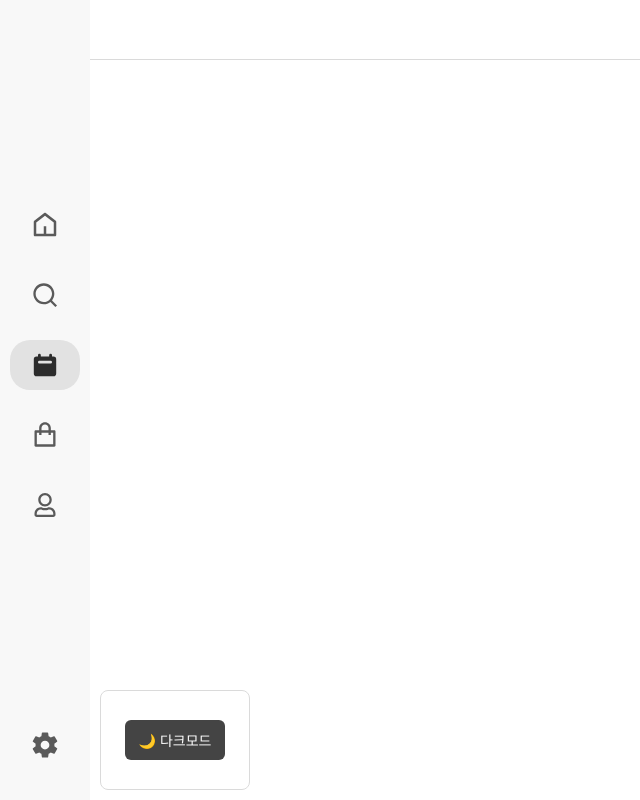
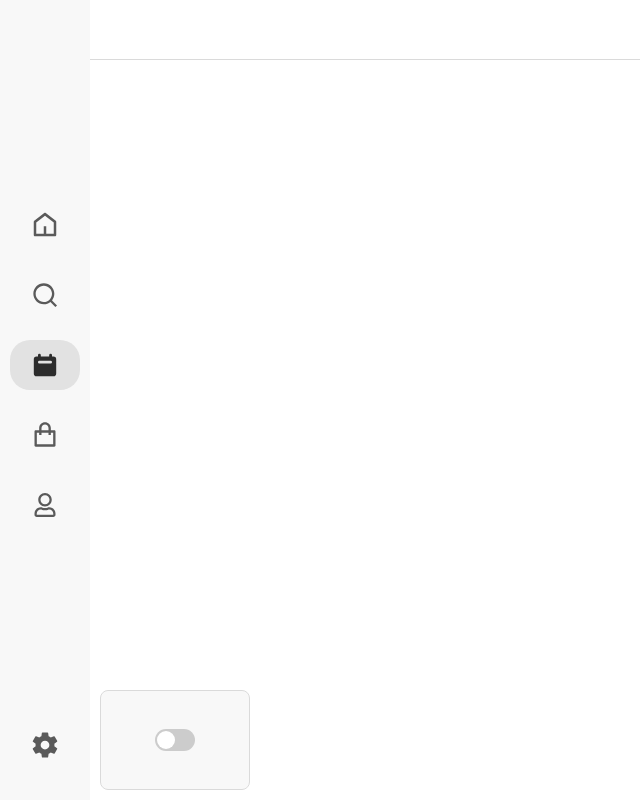
Before and after one commit to BaekSeoungJae/Prophecy_FrontEnd, a React (Create React App) app: page / in a window 1280 px wide. Both pictures are taken after a click on the element 45 px from the left and 745 px from the top of the page. Shown: the whole page, without its empty margins (0-640 px from the left). Built offline with nearby package versions, Linux system fonts and the light colour scheme.

Commit message:
설정 팝업 컴포넌트 분리 및 다크모드 슬라이드 버튼으로 변경

```diff
--- a/src/App.js
+++ b/src/App.js
@@ -18,7 +18,11 @@ const App = () => {
       <Router>
         <GlobalStyle />
         <Routes>
-          <Route element={<CommonForm toggleTheme={toggleTheme} />}>
+          <Route
+            element={
+              <CommonForm toggleTheme={toggleTheme} isDarkMode={isDarkMode} />
+            }
+          >
             <Route path="/" element={<MainPage />} />
             <Route path="/search" element={<SearchPage />} />
             <Route path="/feed" element={<FeedPage />} />
--- a/src/common/CommonForm.jsx
+++ b/src/common/CommonForm.jsx
@@ -31,11 +31,11 @@ const Content = styled.main`
   overflow-y: auto;
 `;
 
-const CommonForm = ({ toggleTheme }) => {
+const CommonForm = ({ toggleTheme, isDarkMode }) => {
   return (
     <Container>
       <SideBarWrapper>
-        <SideBar toggleTheme={toggleTheme} />
+        <SideBar toggleTheme={toggleTheme} isDarkMode={isDarkMode} />
       </SideBarWrapper>
       <Body>
         <Header />
--- /dev/null
+++ b/src/common/SettingPopup.jsx
@@ -0,0 +1,108 @@
+// src/components/SidebarSettings.jsx
+import React, { useRef } from "react";
+import styled from "styled-components";
+import { IoSettingsSharp } from "react-icons/io5";
+import useClickOutside from "../common/useClickOutside";
+
+const SettingWrapper = styled.div`
+  position: relative;
+`;
+
+const SettingButton = styled.div`
+  color: #5a5a5a;
+  width: 70px;
+  height: 50px;
+  font-size: 28px;
+  display: flex;
+  align-items: center;
+  justify-content: center;
+  border-radius: 20px;
+  margin: 10px;
+
+  &:hover {
+    color: #2c2c2c;
+    background-color: ${({ theme }) => theme.sideBtnBg};
+  }
+
+  @media (max-width: 768px) {
+    display: none;
+  }
+`;
+
+const PopupSetting = styled.div`
+  width: 150px;
+  height: 100px;
+  position: absolute;
+  left: 100px;
+  bottom: -10px;
+  background-color: ${({ theme }) => theme.sidebarBg};
+  border: 1px solid ${({ theme }) => theme.borderBg};
+  transition: all 0.3s;
+  border-radius: 8px;
+  padding: 10px;
+  z-index: 100;
+  display: flex;
+  align-items: center;
+  justify-content: center;
+`;
+
+const SwitchWrapper = styled.label`
+  display: flex;
+  align-items: center;
+  cursor: pointer;
+`;
+
+const SwitchInput = styled.input`
+  display: none;
+`;
+
+const SwitchSlider = styled.span`
+  width: 40px;
+  height: 22px;
+  border-radius: 50px;
+  background-color: ${({ $checked }) => ($checked ? "#4e4e4e" : "#ccc")};
+  position: relative;
+  transition: background-color 0.3s;
+
+  &::before {
+    content: "";
+    position: absolute;
+    top: 2px;
+    left: ${({ $checked }) => ($checked ? "20px" : "2px")};
+    width: 18px;
+    height: 18px;
+    background-color: ${({ $checked }) => ($checked ? "#adadad" : "#ffffff")};
+    border-radius: 50%;
+    transition: all 0.3s;
+  }
+`;
+
+const SettingPopup = ({ isOpen, toggleTheme, setIsOpen, isDarkMode }) => {
+  const popupRef = useRef(null);
+  useClickOutside(popupRef, () => setIsOpen(false));
+
+  const toggleSetting = () => {
+    setIsOpen((prev) => !prev);
+  };
+  return (
+    <SettingWrapper ref={popupRef}>
+      {isOpen && (
+        <PopupSetting>
+          <SwitchWrapper>
+            <SwitchInput
+              type="checkbox"
+              checked={isDarkMode}
+              onChange={toggleTheme}
+            />
+            <SwitchSlider $checked={isDarkMode} />
+          </SwitchWrapper>
+        </PopupSetting>
+      )}
+      <SettingButton onClick={toggleSetting}>
+        <IoSettingsSharp />
+      </SettingButton>
+    </SettingWrapper>
+  );
+};
+
+export default SettingPopup;
--- /dev/null
+++ b/src/common/useClickOutside.js
@@ -0,0 +1,16 @@
+// useClickOutside.js
+import { useEffect } from "react";
+
+const useClickOutside = (ref, handler) => {
+  useEffect(() => {
+    const listener = (e) => {
+      if (!ref.current || ref.current.contains(e.target)) return;
+      handler();
+    };
+
+    document.addEventListener("mousedown", listener);
+    return () => document.removeEventListener("mousedown", listener);
+  }, [ref, handler]);
+};
+
+export default useClickOutside;
--- a/src/components/SideBar.jsx
+++ b/src/components/SideBar.jsx
@@ -11,7 +11,7 @@ import {
   RiSearchLine,
   RiSearchFill,
 } from "react-icons/ri";
-import { IoSettingsSharp } from "react-icons/io5";
+import SettingPopup from "../common/SettingPopup";
 
 const SidebarContainer = styled.aside`
   background-color: ${({ theme }) => theme.sidebarBg};
@@ -61,11 +61,13 @@ const IconButton = styled(Link)`
   border-radius: 20px;
   margin: 10px;
   text-decoration: none;
-  background-color: ${({ $active }) => ($active ? "#e2e2e2" : "transparent")};
+  background-color: ${({ $active, theme }) =>
+    $active ? theme.sideBtnBg : "transparent"};
+  transition: background-color 0.3s ease;
 
   &:hover {
     color: #2c2c2c;
-    background-color: #e0e0e0;
+    background-color: ${({ theme }) => theme.sideBtnBg};
   }
 
   @media (max-width: 768px) {
@@ -79,68 +81,9 @@ const IconButton = styled(Link)`
   }
 `;
 
-const SettingWrapper = styled.div`
-  position: relative;
-`;
-
-const SettingButton = styled.div`
-  color: #5a5a5a;
-  width: 70px;
-  height: 50px;
-  font-size: 28px;
-  display: flex;
-  align-items: center;
-  justify-content: center;
-  border-radius: 20px;
-  margin: 10px;
-
-  &:hover {
-    color: #2c2c2c;
-    background-color: #e0e0e0;
-  }
-
-  @media (max-width: 768px) {
-    display: none;
-  }
-`;
-
-const SettingPopup = styled.div`
-  width: 150px;
-  height: 100px;
-  position: absolute;
-  left: 100px;
-  bottom: -10px;
-  background: white;
-  border: 1px solid #dadada;
-  border-radius: 8px;
-  padding: 10px;
-  z-index: 100;
-  display: flex;
-  align-items: center;
-  justify-content: center;
-`;
-
-const ThemeToggleButton = styled.button`
-  padding: 10px 14px;
-  background-color: #444;
-  color: #fff;
-  border: none;
-  border-radius: 6px;
-  cursor: pointer;
-  font-size: 14px;
-
-  &:hover {
-    background-color: #333;
-  }
-`;
-
-const SideBar = ({ toggleTheme }) => {
+const SideBar = ({ toggleTheme, isDarkMode }) => {
   const location = useLocation();
   const [isSettingOpen, setIsSettingOpen] = useState(false);
-
-  const toggleSetting = () => {
-    setIsSettingOpen((prev) => !prev);
-  };
 
   return (
     <SidebarContainer>
@@ -179,18 +122,12 @@ const SideBar = ({ toggleTheme }) => {
       </IconGroup>
 
       {/* 설정 버튼 + 팝업 */}
-      <SettingWrapper>
-        {isSettingOpen && (
-          <SettingPopup>
-            <ThemeToggleButton onClick={toggleTheme}>
-              🌙 다크모드
-            </ThemeToggleButton>
-          </SettingPopup>
-        )}
-        <SettingButton onClick={toggleSetting}>
-          <IoSettingsSharp />
-        </SettingButton>
-      </SettingWrapper>
+      <SettingPopup
+        isOpen={isSettingOpen}
+        setIsOpen={setIsSettingOpen}
+        toggleTheme={toggleTheme}
+        isDarkMode={isDarkMode}
+      />
     </SidebarContainer>
   );
 };
--- a/src/styles/theme.js
+++ b/src/styles/theme.js
@@ -4,6 +4,7 @@ export const lightTheme = {
   text: "#000000",
   sidebarBg: "#f8f8f8",
   borderBg: "#dadada",
+  sideBtnBg: "#e2e2e2",
   scrollBar: "#a3a3a3",
   scrollBg: "#ffffff",
 };
@@ -13,6 +14,7 @@ export const darkTheme = {
   text: "#ffffff",
   sidebarBg: "#2b2b2b",
   borderBg: "#2b2b2b",
+  sideBtnBg: "#969696",
   scrollBar: "#727272",
   scrollBg: "#444444",
 };
```
